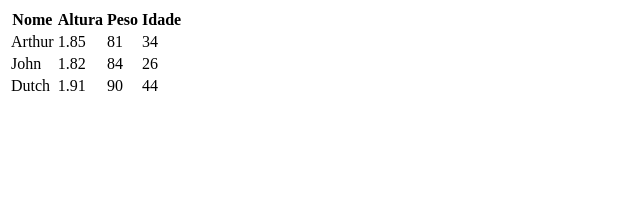
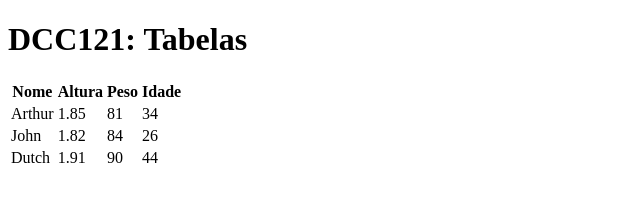
Before and after one commit to ufjf-dcc121/ufjf-dcc121-2022-1-atv2-taissaxl, a plain HTML site: page tabela.html in a window 1280 px wide. Shown: the whole page, without its empty margins (0-640 px from the left). Drawn offline with Linux system fonts and the light colour scheme.

Commit message:
Adiciona título

```diff
--- a/tabela.html
+++ b/tabela.html
@@ -5,6 +5,7 @@
     <title>Tabela</title>
 </head>
 <body>
+    <h1>DCC121: Tabelas</h1>
     <table>
         <tr>
             <th>Nome</th>
```
